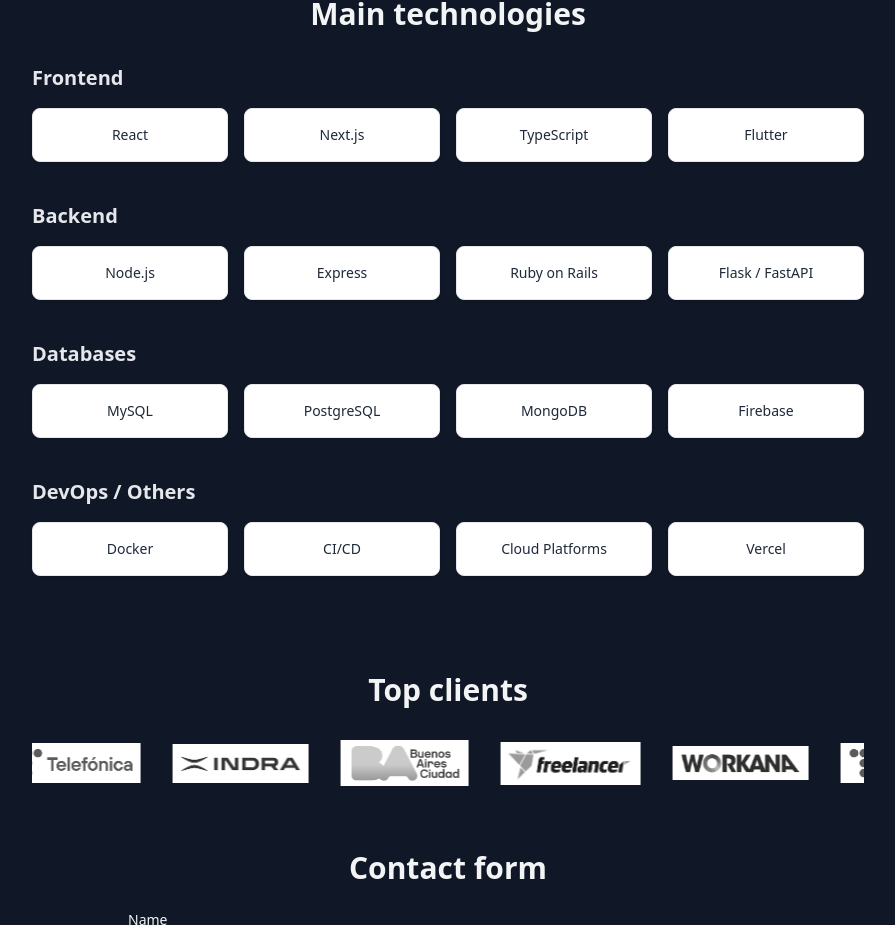
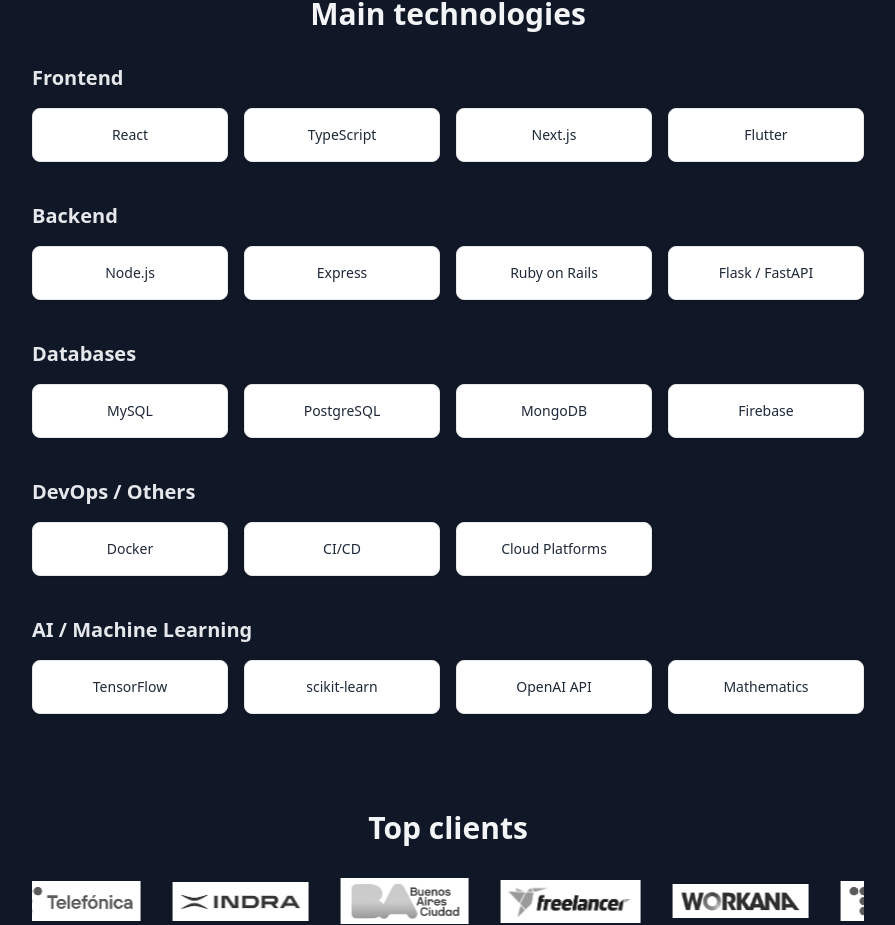
Before and after one commit to ncdev2015/nextjs-portfolio, a Next.js app: page / in a window 1280 px wide. Shown: the part 1096-2021 px from the top of the page, without its empty margins (192-1087 px from the left). Built offline with nearby package versions, Linux system fonts and the light colour scheme.

Commit message:
add ai/machine learning category

```diff
--- a/src/app/components/TechStack.tsx
+++ b/src/app/components/TechStack.tsx
@@ -18,8 +18,8 @@
     category: 'Frontend',
     items: [
       { name: 'React', description: 'JavaScript library for building user interfaces.' },
+      { name: 'TypeScript', description: 'Typed superset of JavaScript for safer code.' },
       { name: 'Next.js', description: 'Full-stack React framework for production-grade apps.' },
-      { name: 'TypeScript', description: 'Typed superset of JavaScript for safer code.' },
       { name: 'Flutter', description: 'UI toolkit for building natively compiled apps with Dart.' },
     ],
   },
@@ -47,9 +47,17 @@
       { name: 'Docker', description: 'Container platform for consistent app deployment.' },
       { name: 'CI/CD', description: 'Automated testing and deployment pipelines.' },
       { name: 'Cloud Platforms', description: 'AWS, GCP, Azure: cloud infrastructure for apps.' },
-      { name: 'Vercel', description: 'Zero-config deployment platform for frontend apps.' },
     ],
   },
+  {
+    category: 'AI / Machine Learning',
+    items: [
+      { name: 'TensorFlow', description: 'Open-source library for machine learning and deep learning.' },
+      { name: 'scikit-learn', description: 'Machine learning library for classical algorithms in Python.' },
+      { name: 'OpenAI API', description: 'Integration of GPT models for text generation, chatbots, and assistants.' },
+      { name: 'Mathematics', description: 'Linear algebra, probability, statistics, and optimization concepts fundamental to ML algorithms.' }
+    ],
+  }
 ];
 
 export default function TechStack() {
```
